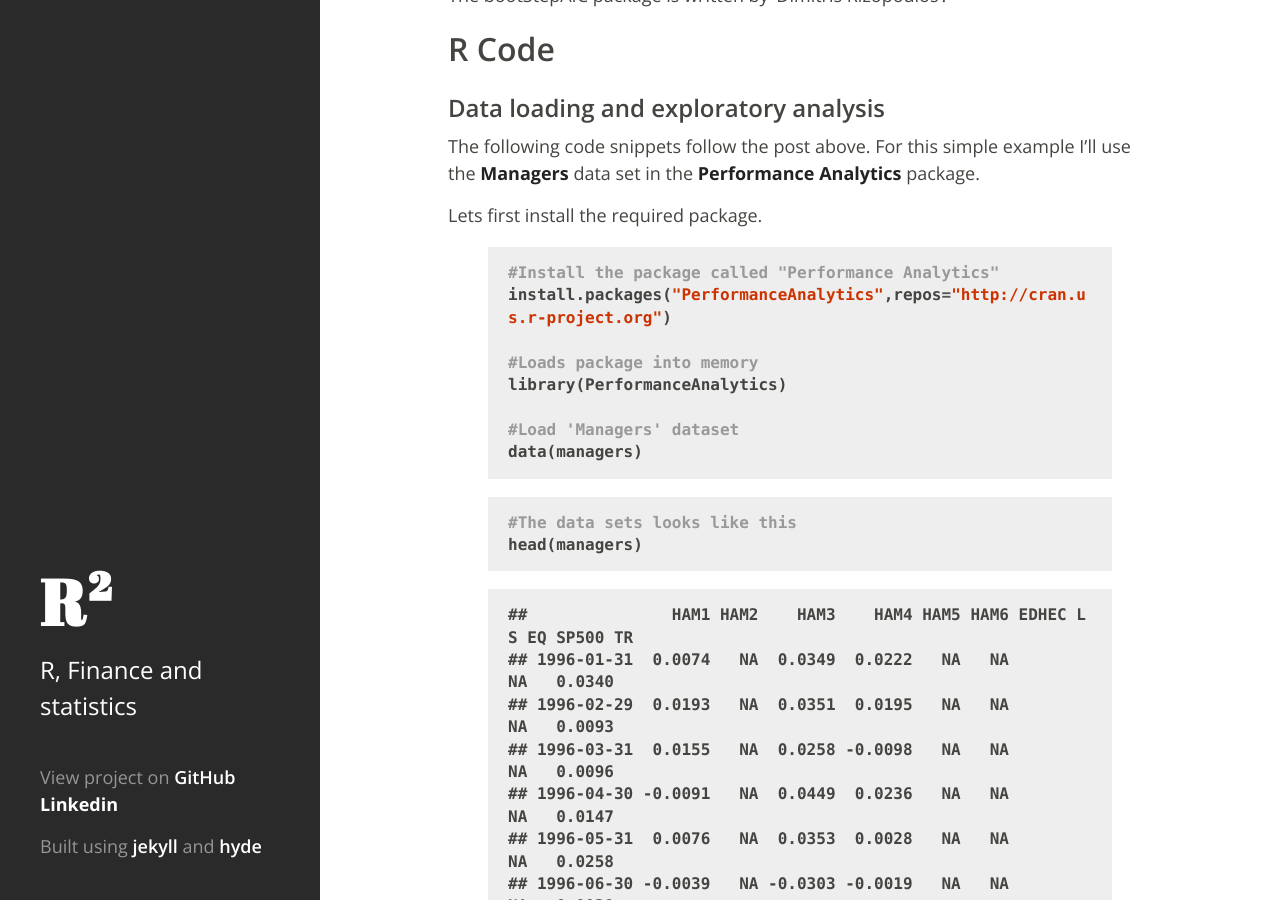
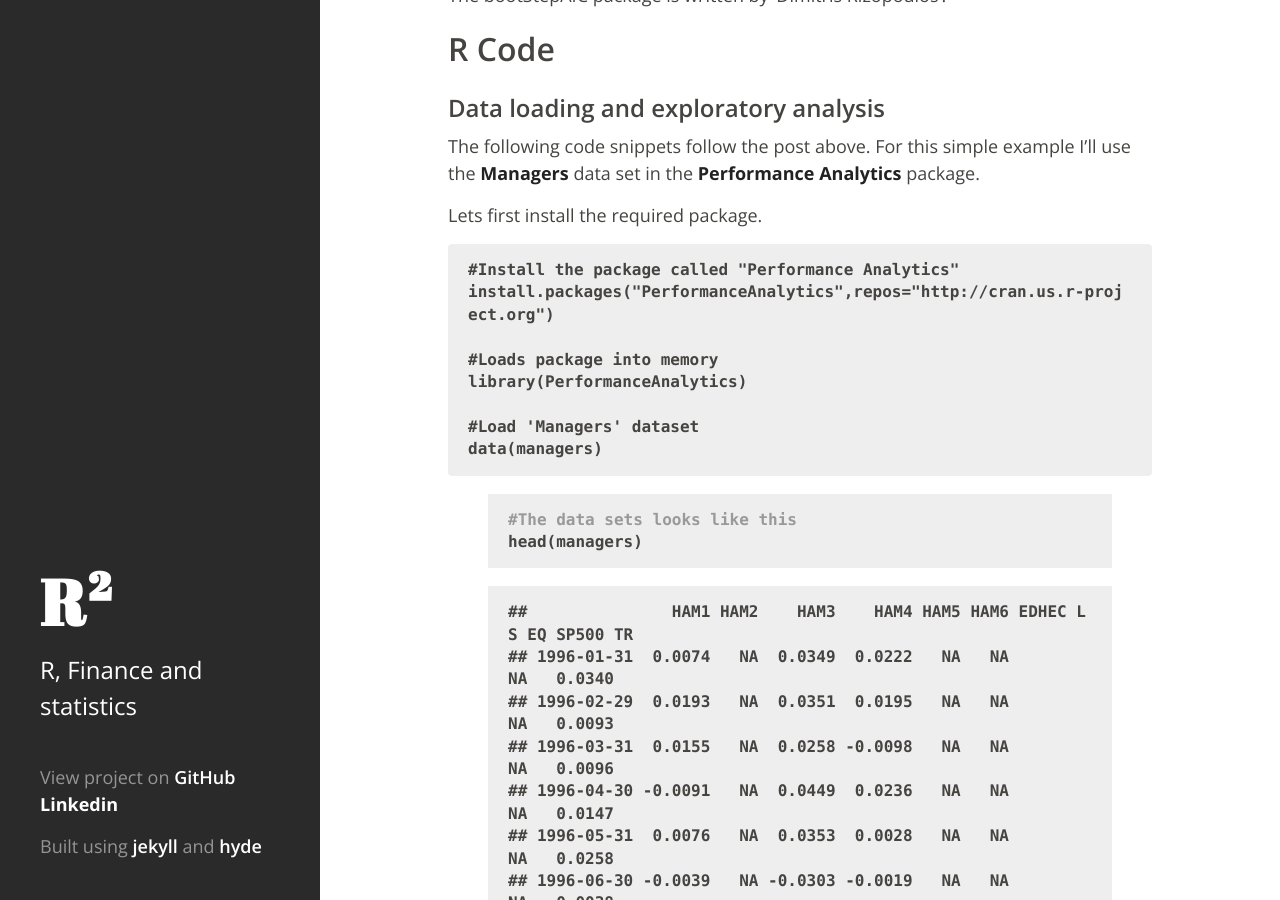
Before and after one commit to AmelieSONG/royr2.github.io, a Jekyll site: the page built from _posts/2014-03-05-BootStepAIC.md, in a window 1280 px wide and 900 px high, scrolled down 933 px. Built offline with Jekyll 4.4.1, drawn with Linux system fonts in a browser that asks for light colours; comment, search, counter and statistics services are not loaded.

Commit message:
Update 2014-03-05-BootStepAIC.md

````diff
--- a/_posts/2014-03-05-BootStepAIC.md
+++ b/_posts/2014-03-05-BootStepAIC.md
@@ -7,6 +7,7 @@ output:
     keep_md: yes
     self_contained: yes
 layout: post
+
 ---
 
 I work in the field of finance and find that people often rely on OLS regressions for doing predictive analysis. It's easy to implement and everyone knows about it. OLS regression gives us a very well developed mathematical framework which can be used to develop linear relationships. These relationships can then be used to create forward looking projections. But what about the features? How does one go about selecting the right feature set which can be used to reliably predict the variable under consideration?
@@ -34,7 +35,7 @@ The following code snippets follow the post above. For this simple example I'll
 
 Lets first install the required package.
 
-{% highlight r %}
+```
 #Install the package called "Performance Analytics"
 install.packages("PerformanceAnalytics",repos="http://cran.us.r-project.org")
 
@@ -43,7 +44,7 @@ library(PerformanceAnalytics)
 
 #Load 'Managers' dataset
 data(managers)
-{% endhighlight %}
+```
 
 {% highlight r %}
 #The data sets looks like this
````
